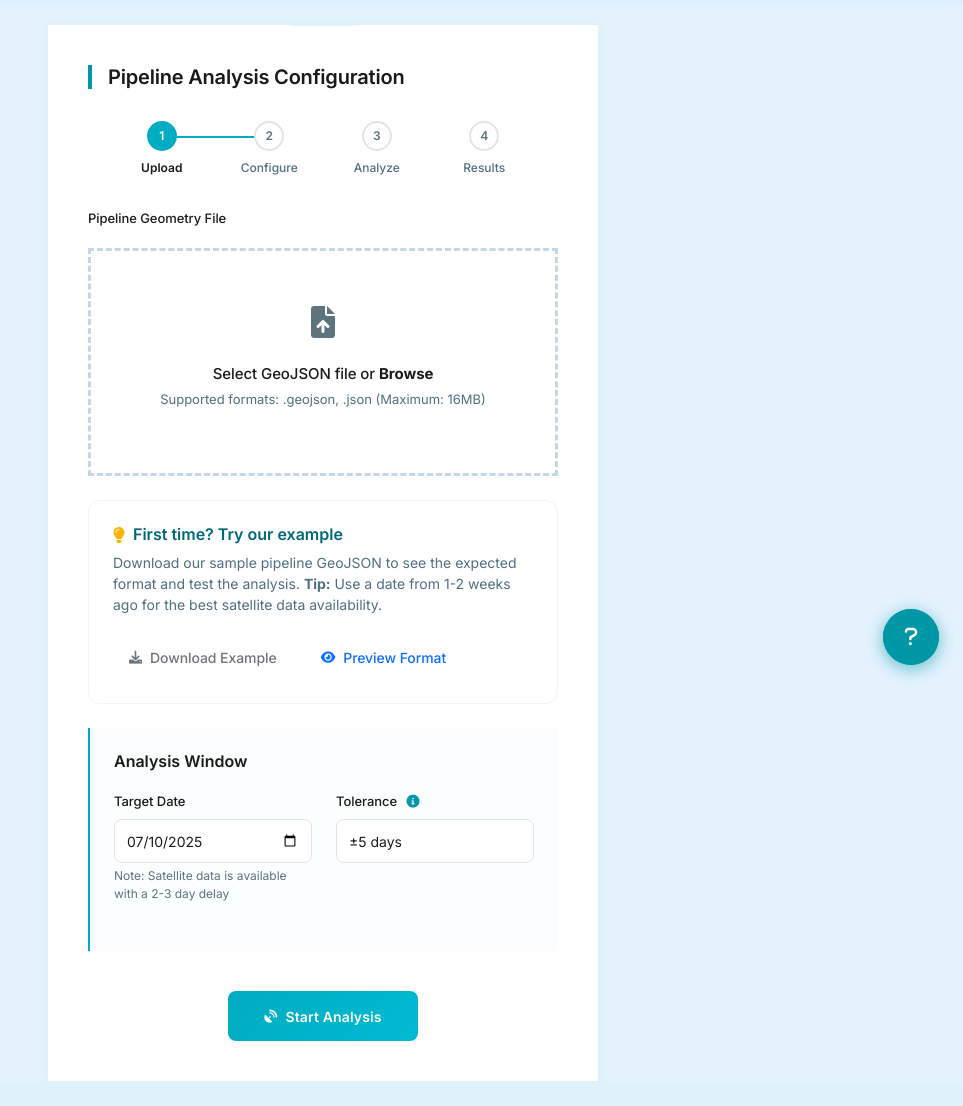
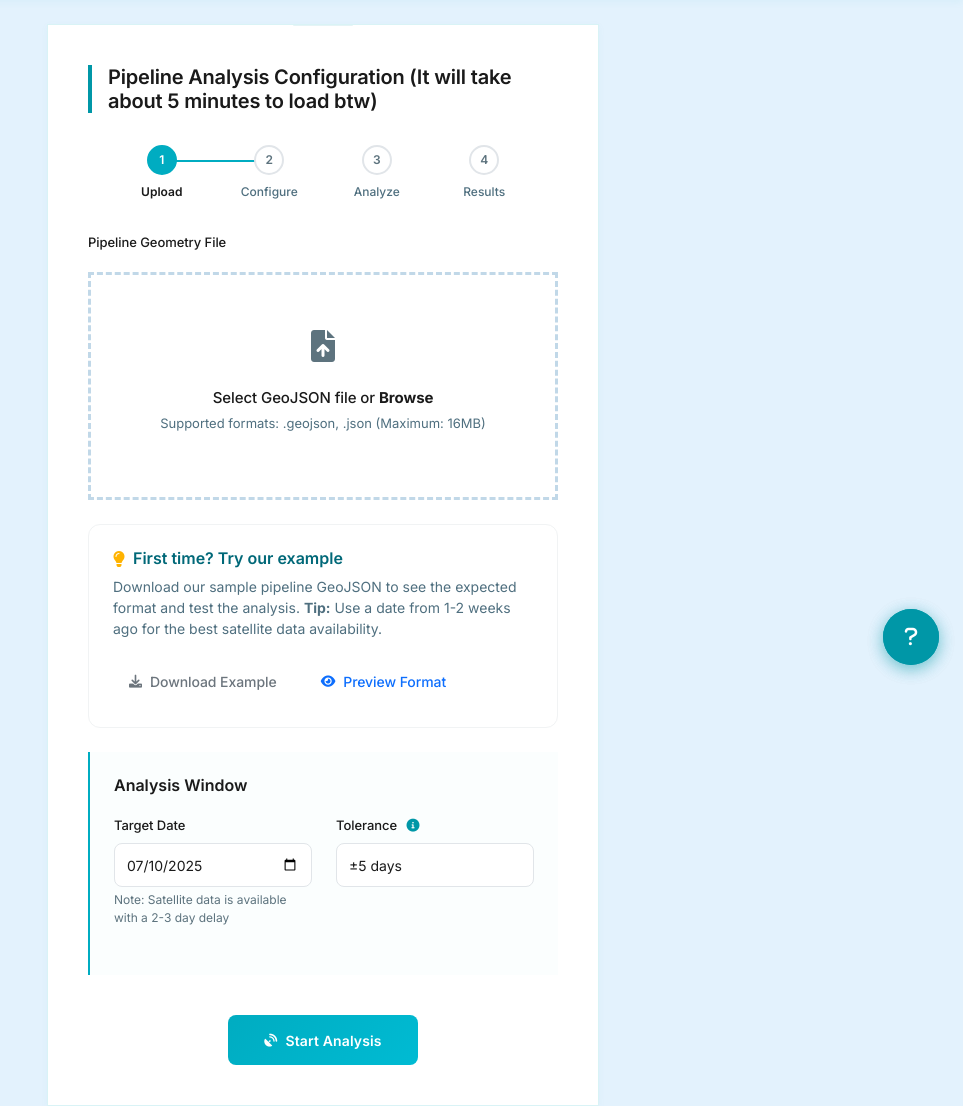
Before and after one commit to lokashrinav/save-water, a Flask app: page / in a window 1280 px wide. Shown: the part 111-1217 px from the top of the page, without its empty margins (317-1280 px from the left). Before the commit the page ends 1192 px from the top, so only its background shows below. Run offline with Flask 3, Linux system fonts and the light colour scheme; some libraries are stand-ins or nearby versions.

Commit message:
Update index.html

```diff
--- a/templates/index.html
+++ b/templates/index.html
@@ -2,7 +2,7 @@
 
 {% block content %}
 <div class="main-content fade-in-up">
-    <h2 class="section-title">Pipeline Analysis Configuration</h2>
+    <h2 class="section-title">Pipeline Analysis Configuration (It will take about 5 minutes to load btw) </h2>
 
     <!-- Progress Stepper -->
     <div class="progress-stepper">
```
